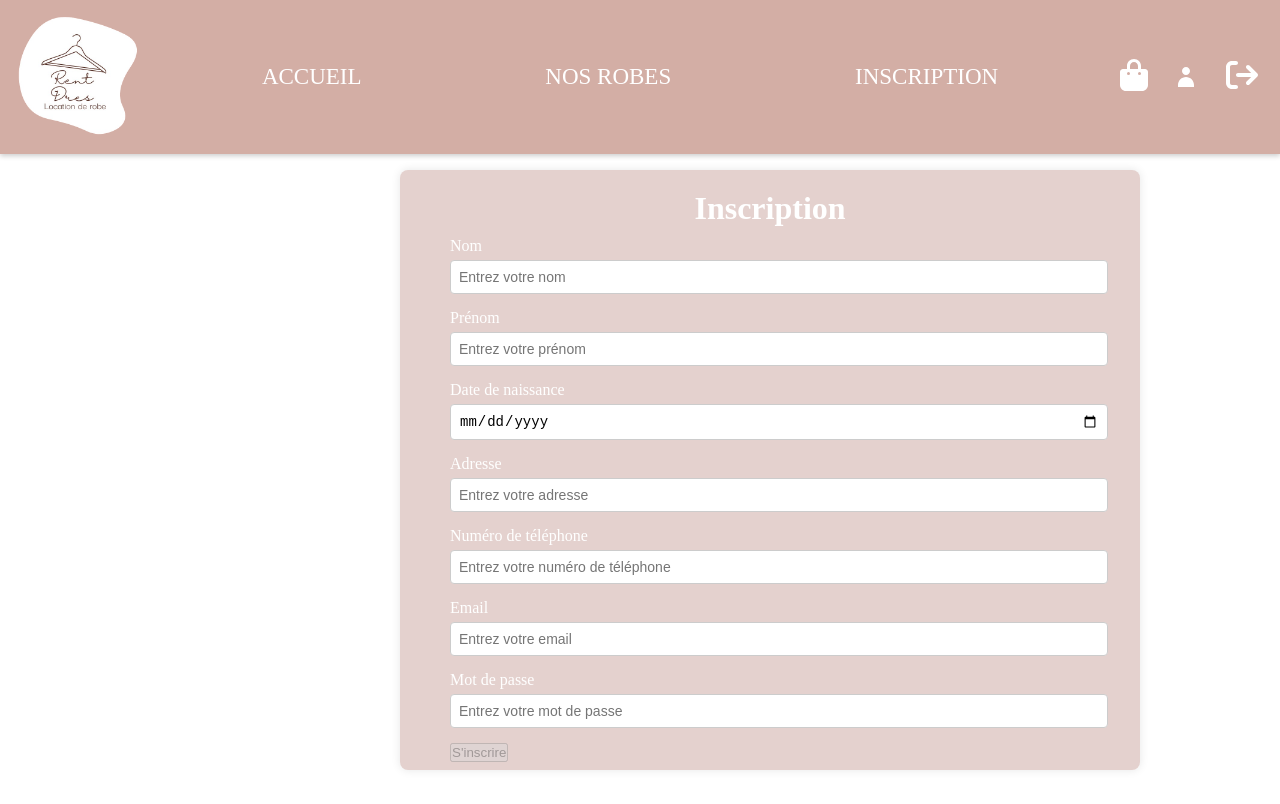
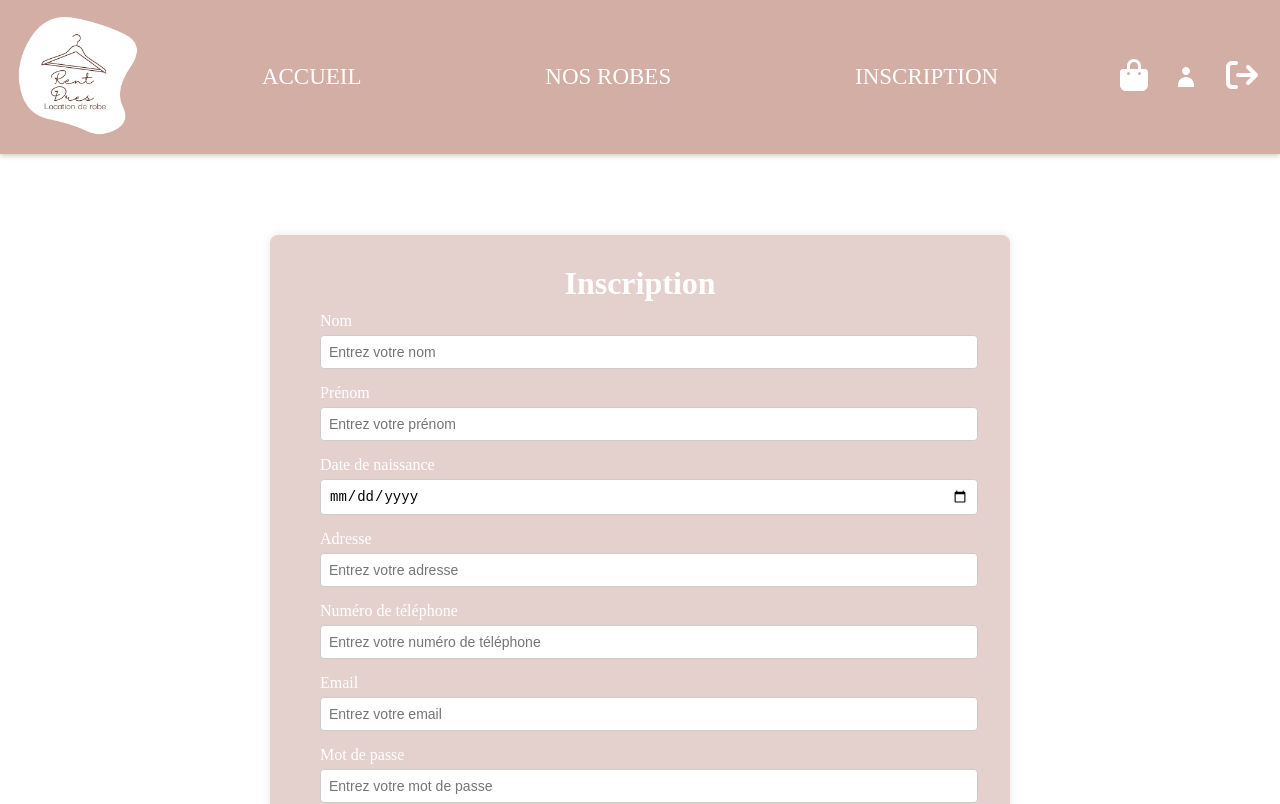
Before and after one commit to tesnime94/angular-projet, an Angular app: page /inscription in a window 1280 px wide. Shown: the top 804 px of the page. Built offline with nearby package versions, Linux system fonts and the light colour scheme.

Commit message:
fix css pb

```diff
--- a/src/app/dress/dress.component.css
+++ b/src/app/dress/dress.component.css
@@ -1,8 +1,9 @@
 .dress-body {
-  padding-top: 160px;
-  padding-bottom: 150px;
+  margin-top: 158px;
+  padding: 30px;
   display: flex;
   justify-content: center;
+  min-height: 100vH;
 }
 
 .container {
--- a/src/app/footer/footer.component.html
+++ b/src/app/footer/footer.component.html
@@ -3,6 +3,6 @@
     <p>© 2024 - Siham et Tesnime. Tous droits réservés.</p>
     <p> Premier site de location de robe, facilite la relation entre les clients et les propriétaire de robes </p>
     <p>Offre la possibilité de recycler vos robes de soirée </p>
-    <p><a href="/terms" routerLink="/terms">Conditions d'utilisation</a> | <a href="/privacy" routerLink="/privacy">Politique de confidentialité</a></p>
+    <p><a  routerLink="/login">Se connecter</a> | <a  routerLink="/inscription">Créer un compte</a></p>
   </div>
 </footer>
--- a/src/app/footer/footer.component.ts
+++ b/src/app/footer/footer.component.ts
@@ -1,9 +1,12 @@
 import { Component } from '@angular/core';
+import {RouterLink} from '@angular/router';
 
 @Component({
   selector: 'app-footer',
   standalone: true,
-  imports: [],
+  imports: [
+    RouterLink
+  ],
   templateUrl: './footer.component.html',
   styleUrl: './footer.component.css'
 })
--- a/src/app/inscription/inscription.component.css
+++ b/src/app/inscription/inscription.component.css
@@ -1,20 +1,17 @@
 .inscription-body{
-  padding-top: 150px;
-  padding-bottom: 150px;
+  margin-top: 158px;
+  display: flex;
+  justify-content: center; /* Centre horizontalement */
+  align-items: center; /* Centre verticalement */
+  min-height: 100vH;
 }
 .form-register {
-  margin-left: 20px;
-  padding-left: 50px;
-  padding-right: 50px;
-  padding-top: 20px;
-  padding-bottom: 30px;
+  padding: 30px 50px;
   width: 50%;
   background-color: #c1958e6e;
   border-radius: 8px;
   box-shadow: 0 0 10px rgba(0, 0, 0, 0.1);
-  margin-top: 20px;
-  margin-left: 400px;
-  max-height: 550px; /* Hauteur maximale du conteneur du formulaire */
+  margin: auto;
   overflow-y: auto; /* Ajoute une barre de défilement verticale si le contenu dépasse la hauteur maximale */
   color: indianred;
 }
@@ -23,10 +20,6 @@
   margin-bottom: 10px;
   text-align: center; /* Centre le titre */
 
-}
-
-::-webkit-scrollbar {
-  width: 12px; /* Largeur de la barre de défilement */
 }
 
 .group {
--- a/src/app/login/login.component.css
+++ b/src/app/login/login.component.css
@@ -1,7 +1,10 @@
 /* Structure principale */
 .login-body {
-  padding-top: 180px;
-  padding-bottom: 30px;
+  display: flex; /* Active Flexbox */
+  justify-content: center; /* Centre horizontalement */
+  align-items: center; /* Centre verticalement */
+  min-height: 100vH;
+
 }
 
 /* Style du conteneur du formulaire */
```
